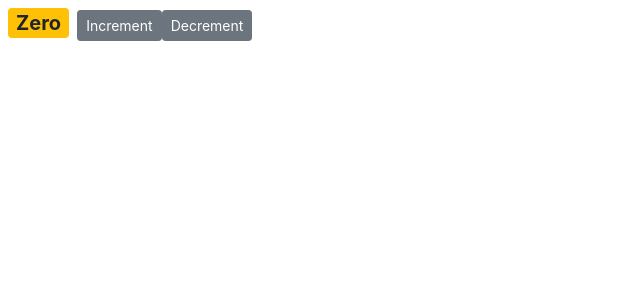
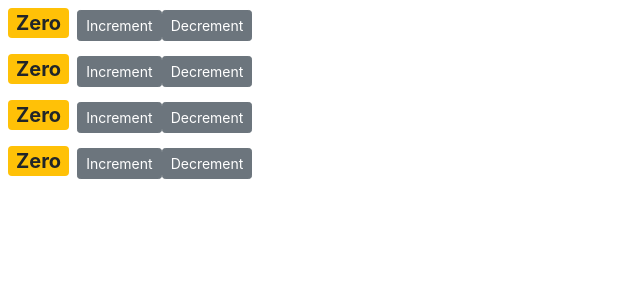
Before and after one commit to salmaatarekk/Learning-React, a React (Create React App) app in the folder counter-app/: page / in a window 1280 px wide. Shown: the top 300 px of the page, without its empty margins (0-640 px from the left). Built offline with nearby package versions, Linux system fonts and the light colour scheme.

Commit message:
making composed components

```diff
--- /dev/null
+++ b/counter-app/src/components/counters.jsx
@@ -0,0 +1,22 @@
+import React, { Component } from 'react';
+import Counter from './counter';
+class Counters extends Component {
+    state = {
+        counters: [
+            {id: 1, vallue: 0},
+            {id: 2, vallue: 0},
+            {id: 3, vallue: 0},
+            {id: 4, vallue: 0}
+
+        ]
+    }
+    render() {
+        return (
+            <div>
+               {this.state.counters.map(counter => <Counter key = {counter.id} />  ) }
+            </div>
+
+        );
+    }
+}
+export default Counters;
--- a/counter-app/src/index.js
+++ b/counter-app/src/index.js
@@ -4,11 +4,11 @@ import './index.css';
 import App from './App';
 import reportWebVitals from './reportWebVitals';
 import 'bootstrap/dist/css/bootstrap.css'
-import Counter from './components/counter';
+import Counters from './components/counters';
 import 'bootstrap/dist/css/bootstrap.css';
 import 'font-awesome/css/font-awesome.css';
 
-ReactDOM.render(<Counter />,
+ReactDOM.render(<Counters />,
   document.getElementById('root')
 );
 
```
